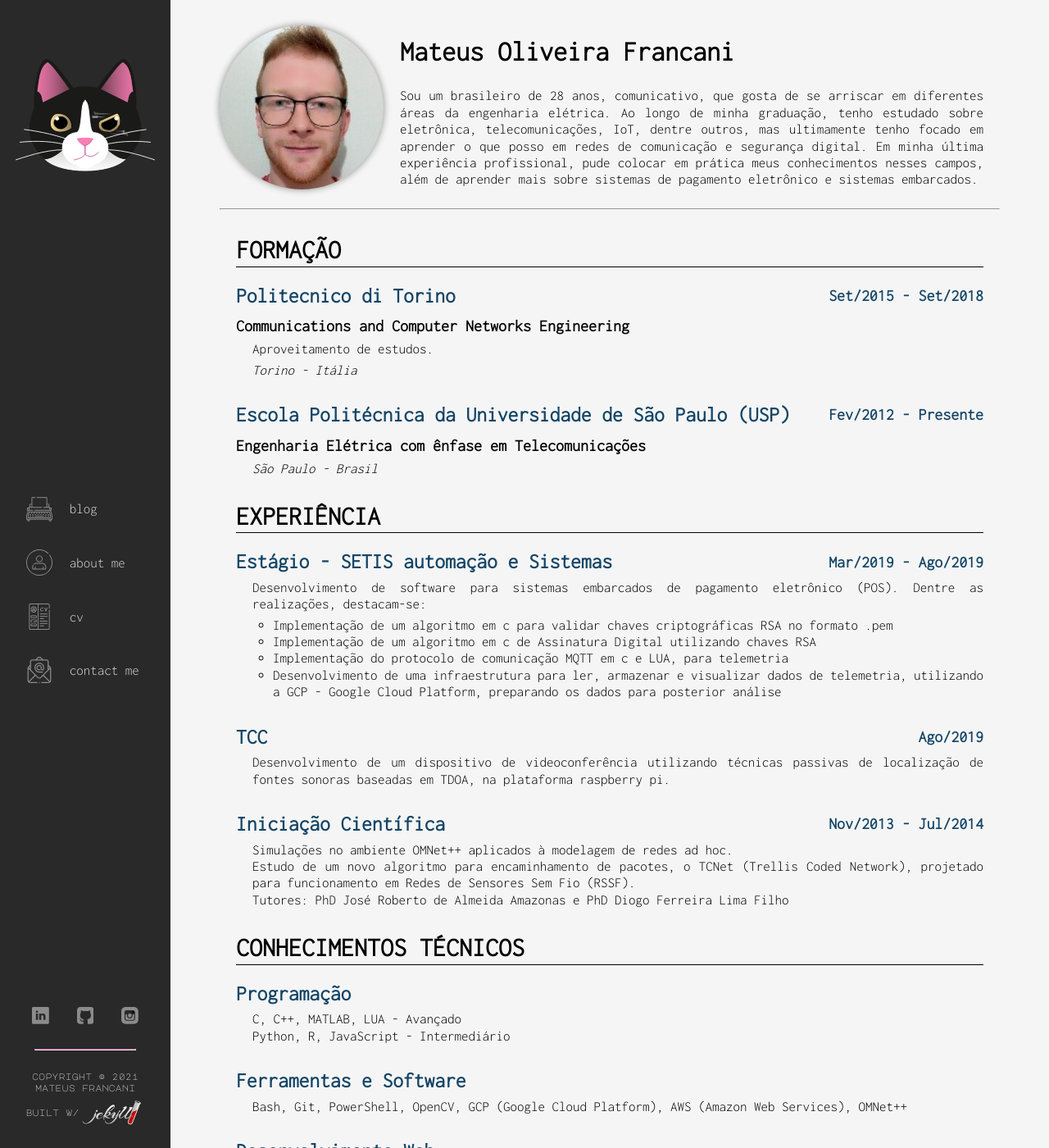
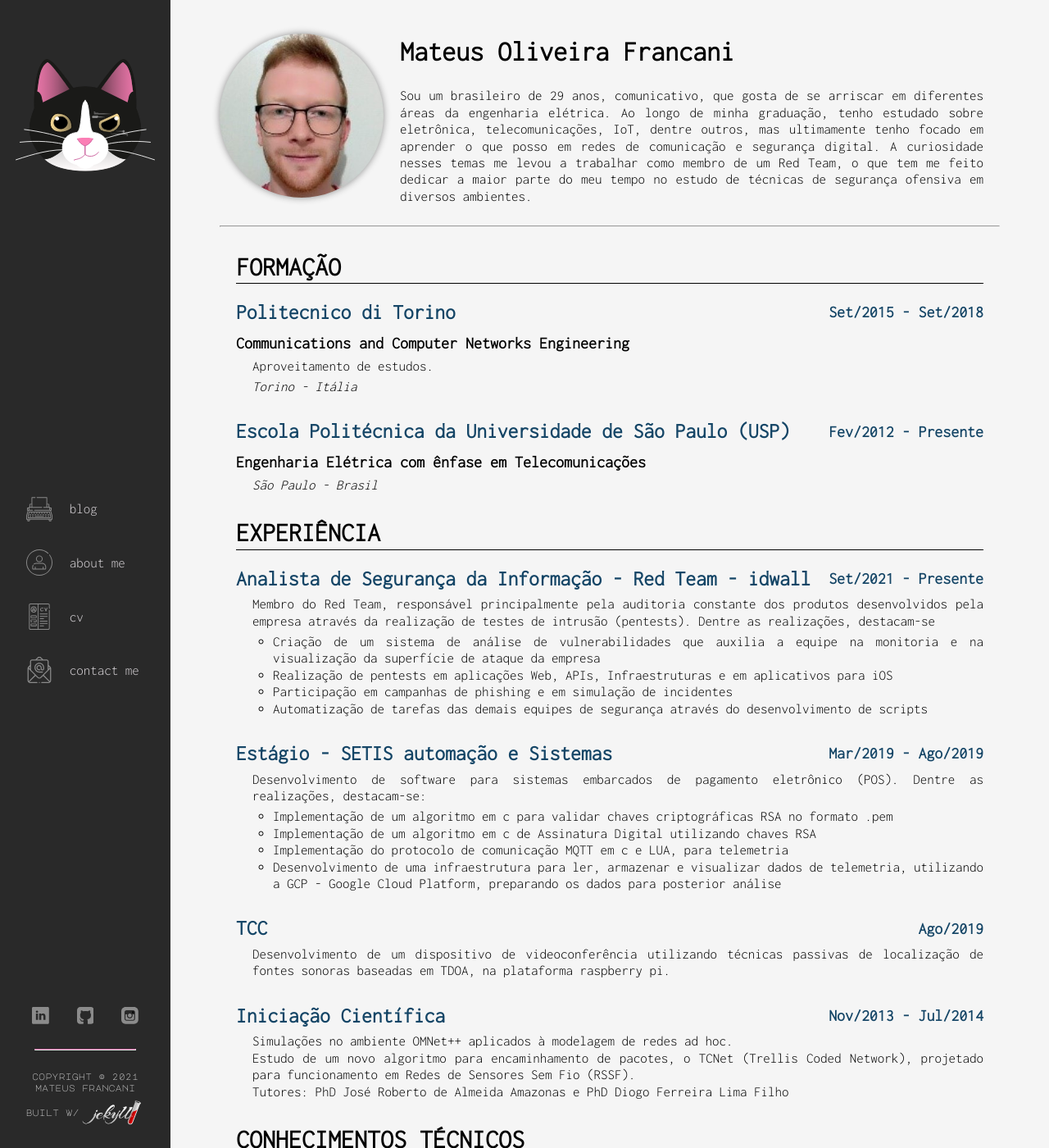
Before and after one commit to mfrNWV/mfrNWV.github.io, a Jekyll site: the page built from cv.html, in a window 1280 px wide and 1400 px high. Shown: the whole window at 82% size. Built offline with Jekyll 4.4.1, drawn with Linux system fonts in a browser that asks for light colours; some web fonts are replaced.

Commit message:
Update cv.html

```diff
--- a/cv.html
+++ b/cv.html
@@ -14,11 +14,11 @@ title: tuxcat - cv
                 </figure>
                 <div class="cv-header-text">
                     <h1>Mateus Oliveira Francani</h1>
-                    <p>Sou um brasileiro de 28 anos, comunicativo, que gosta de se arriscar em
+                    <p>Sou um brasileiro de 29 anos, comunicativo, que gosta de se arriscar em
                         diferentes áreas da engenharia elétrica. Ao longo de minha graduação, tenho estudado sobre eletrônica, telecomunicações, IoT, dentre outros, mas ultimamente
                         tenho focado em aprender o que posso em redes de comunicação e segurança
-                        digital. Em minha última experiência profissional, pude colocar em prática meus
-                        conhecimentos nesses campos, além de aprender mais sobre sistemas de pagamento eletrônico e sistemas embarcados.
+                        digital. A curiosidade nesses temas me levou a trabalhar como membro de um Red Team, o que tem me feito dedicar a maior parte do meu tempo no estudo de
+                        técnicas de segurança ofensiva em diversos ambientes.
                     </p>
                 </div>
             </div>
@@ -54,6 +54,27 @@ title: tuxcat - cv
             <div class="cv-section">
 
                 <h1>EXPERIÊNCIA</h1>
+
+                <div class="cv-section-content">
+                    <div class="where-date">
+                        <h2>Analista de Segurança da Informação - Red Team - idwall</h2>
+                        <h3>Set/2021 - Presente</h3>
+                    </div>
+                    <p>Membro do Red Team, responsável principalmente pela auditoria constante dos
+                        produtos desenvolvidos pela empresa através da realização de testes de intrusão
+                        (pentests). Dentre as realizações, destacam-se
+                    </p>
+                    <ul>
+                        <li>Criação de um sistema de análise de vulnerabilidades que auxilia a equipe na monitoria e na visualização da superfície de ataque da empresa
+                        </li>
+                        <li>Realização de pentests em aplicações Web, APIs, Infraestruturas e em aplicativos para iOS
+                        </li>
+                        <li>Participação em campanhas de phishing e em simulação de incidentes
+                        </li>
+                        <li>Automatização de tarefas das demais equipes de segurança através do desenvolvimento de scripts
+                        </li>
+                    </ul>
+                </div>
 
                 <div class="cv-section-content">
                     <div class="where-date">
```
